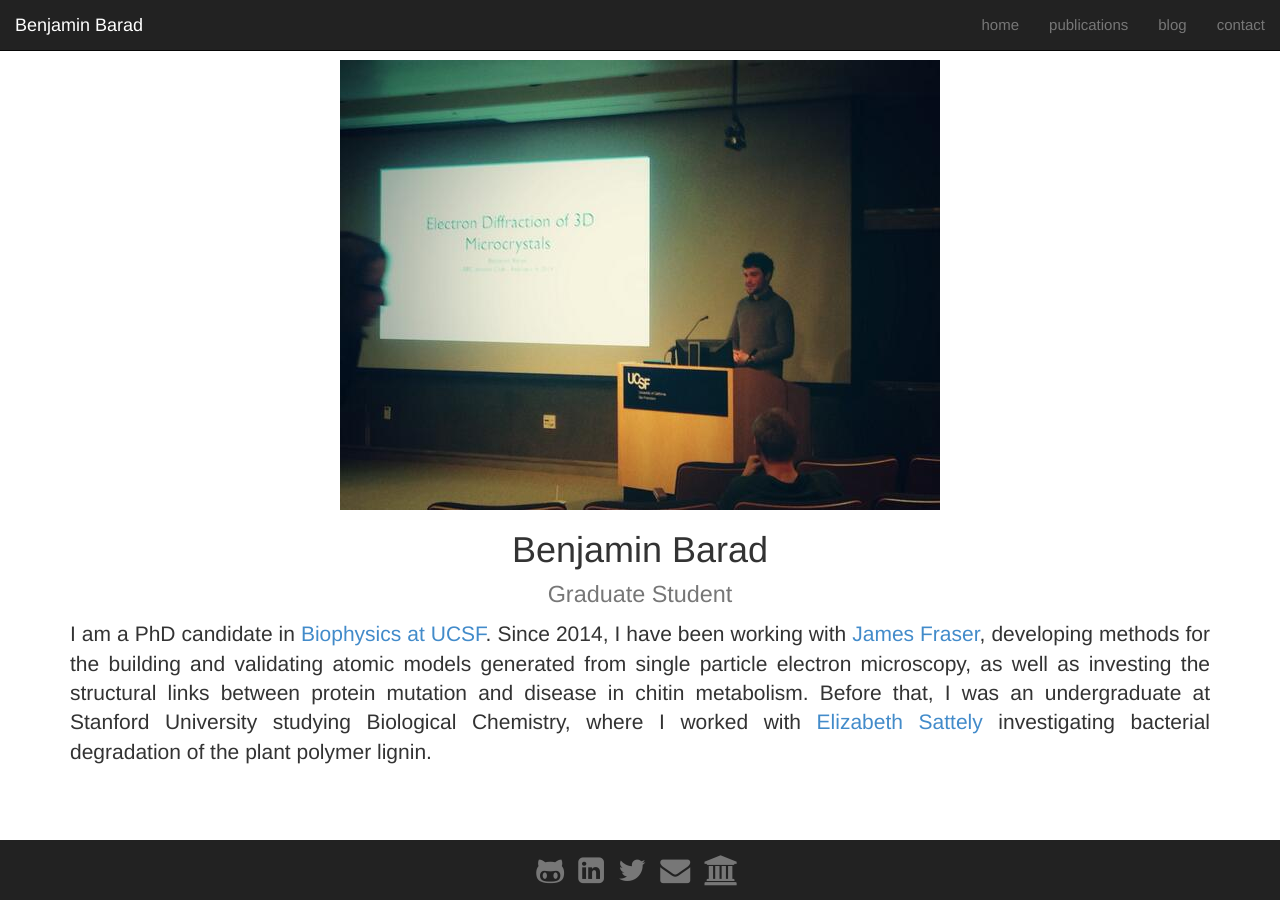
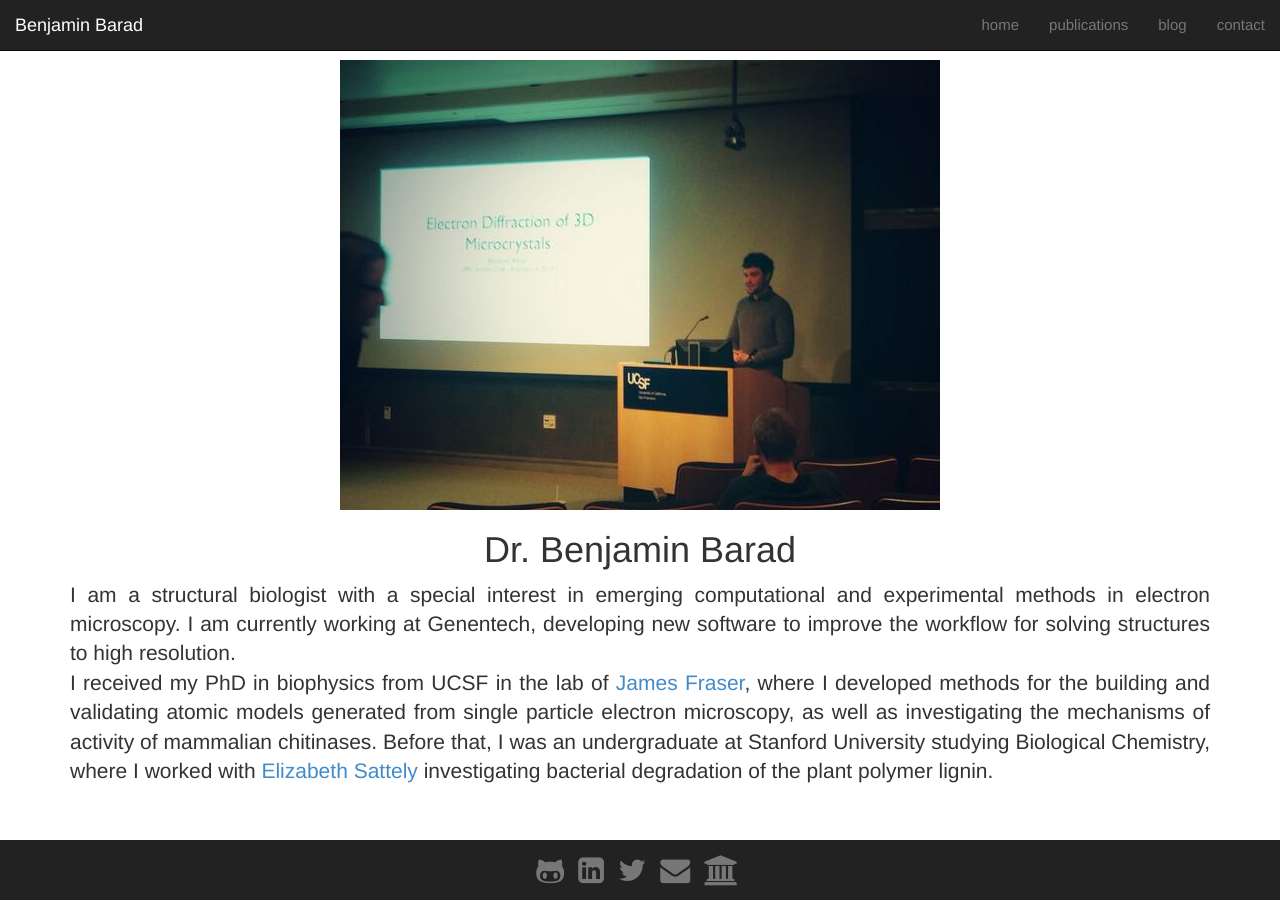
Before and after one commit to bbarad/bbarad.github.io, a Jekyll site: the page built from index.md, in a window 1280 px wide. Built offline with Jekyll 4.4.1, drawn with Linux system fonts in a browser that asks for light colours; nearby versions of some CDN libraries.

Commit message:
Update index.md

```diff
--- a/index.md
+++ b/index.md
@@ -6,10 +6,10 @@ group: home
 
 <img src="/static/img/Giving_microed_talk.jpg" class="img-responsive center-block" alt="Giving a talk about recent developments in electron crystallography, February 2014"/>
 
-<h1 class="text-center">Benjamin Barad <br><small> Graduate Student </small></h1>
+<h1 class="text-center">Dr. Benjamin Barad</h1>
 
 <p class="lead text-justify">
-I am a PhD candidate in [Biophysics at UCSF](http://biophysics.ucsf.edu).
-Since 2014, I have been working with [James Fraser](http://fraserlab.com), developing methods for the building and validating atomic models generated from single particle electron microscopy, as well as investing the structural links between protein mutation and disease in chitin metabolism.
+I am a structural biologist with a special interest in emerging computational and experimental methods in electron microscopy. I am currently working at Genentech, developing new software to improve the workflow for solving structures to high resolution.
+I received my PhD in biophysics from UCSF in the lab of [James Fraser](http://fraserlab.com), where I developed methods for the building and validating atomic models generated from single particle electron microscopy, as well as investigating the mechanisms of activity of mammalian chitinases.
 Before that, I was an undergraduate at Stanford University studying Biological Chemistry, where I worked with [Elizabeth Sattely](http://www.stanford.edu/group/sattelygroup/cgi-bin/wordpress/) investigating bacterial degradation of the plant polymer lignin.
 </p>
```
